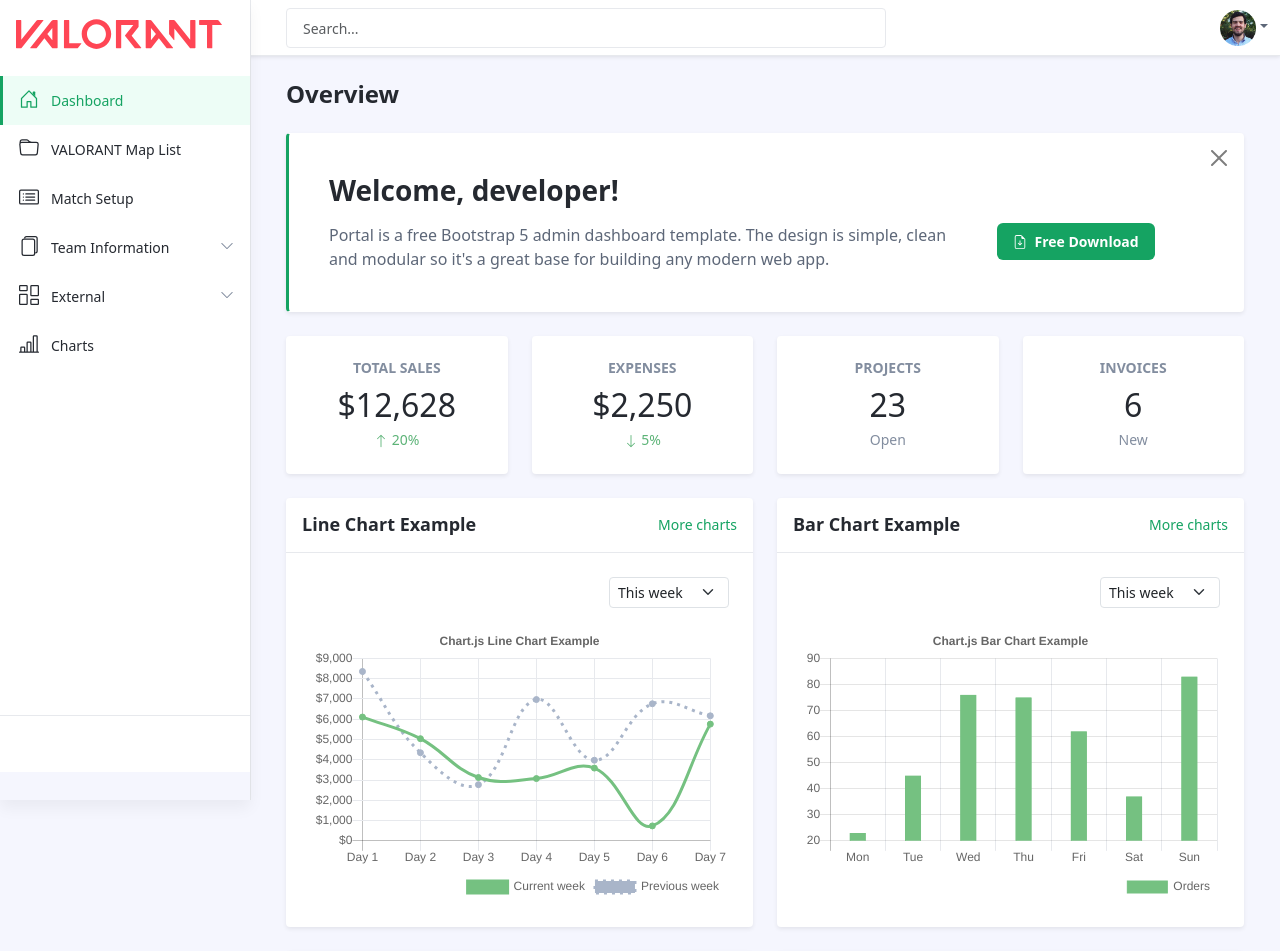
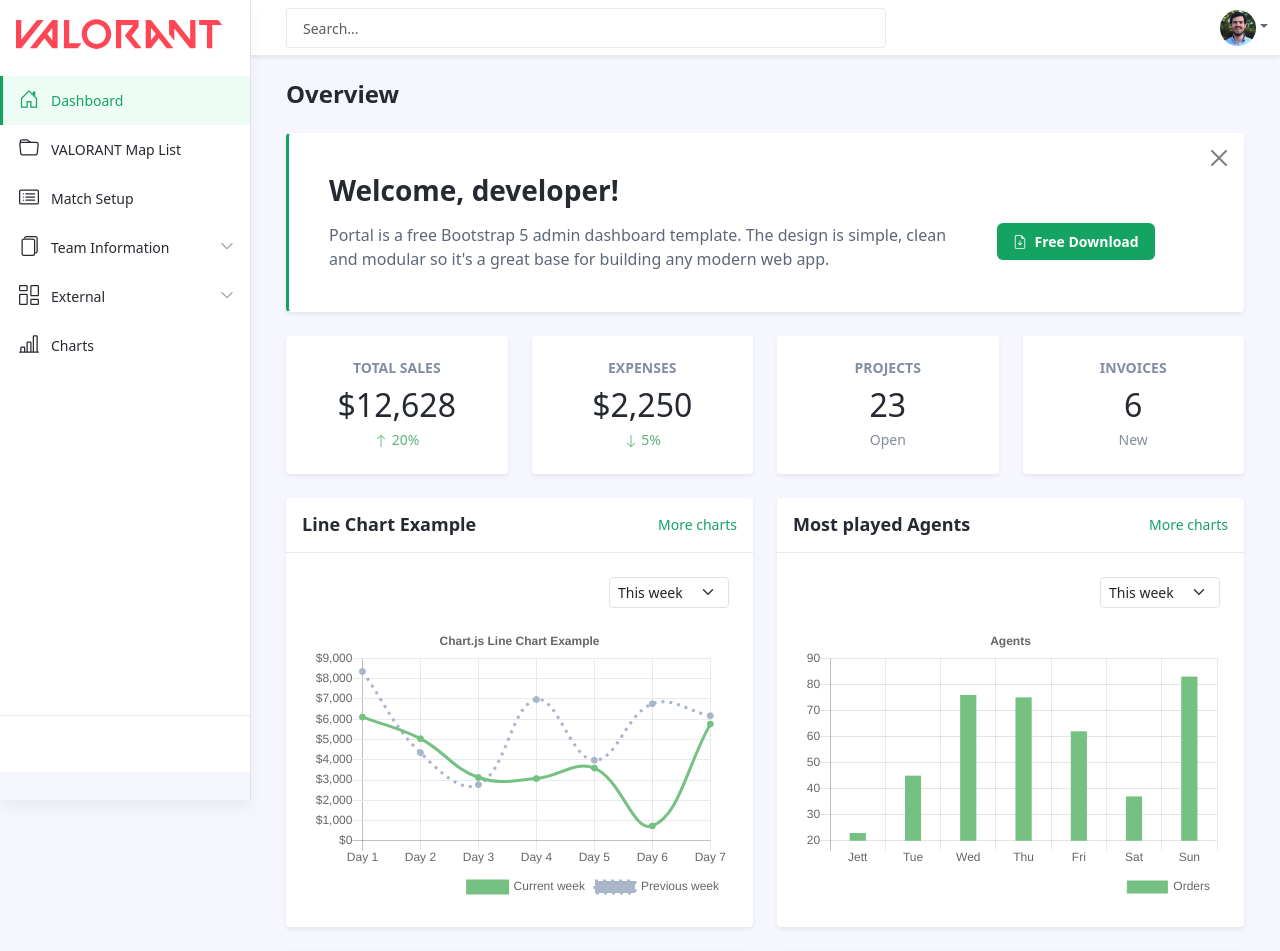
Before and after one commit to elijahf95/IPT401_VALORANT-GAMING-ADMIN-SYSTEM, a PHP site: page / in a window 1280 px wide. Shown: the top 951 px of the page. Run offline with PHP 8.4, Linux system fonts and the light colour scheme; some libraries are stand-ins or nearby versions.

Commit message:
modified charts

```diff
--- a/assets/js/index-charts.js
+++ b/assets/js/index-charts.js
@@ -137,7 +137,7 @@ var barChartConfig = {
 	type: 'bar',
 
 	data: {
-		labels: ['Mon', 'Tue', 'Wed', 'Thu', 'Fri', 'Sat', 'Sun'],
+		labels: ['Jett', 'Tue', 'Wed', 'Thu', 'Fri', 'Sat', 'Sun'],
 		datasets: [{
 			label: 'Orders',
 			backgroundColor: window.chartColors.green,
@@ -165,7 +165,7 @@ var barChartConfig = {
 		},
 		title: {
 			display: true,
-			text: 'Chart.js Bar Chart Example'
+			text: 'Agents'
 		},
 		tooltips: {
 			mode: 'index',
--- a/index.php
+++ b/index.php
@@ -415,7 +415,7 @@
 					        <div class="app-card-header p-3">
 						        <div class="row justify-content-between align-items-center">
 							        <div class="col-auto">
-						                <h4 class="app-card-title">Bar Chart Example</h4>
+						                <h4 class="app-card-title">Most played Agents</h4>
 							        </div><!--//col-->
 							        <div class="col-auto">
 								        <div class="card-header-action">
```
